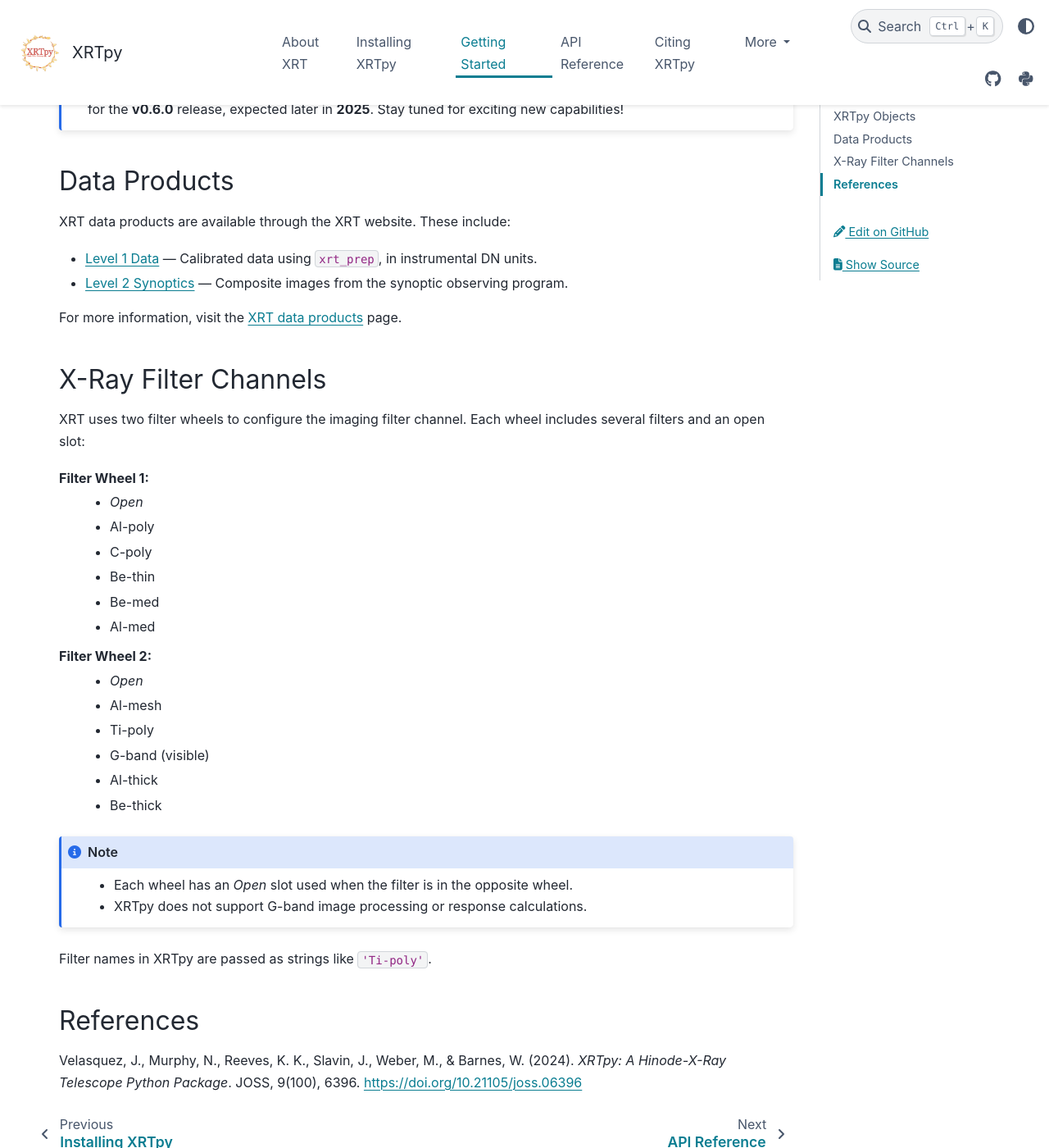
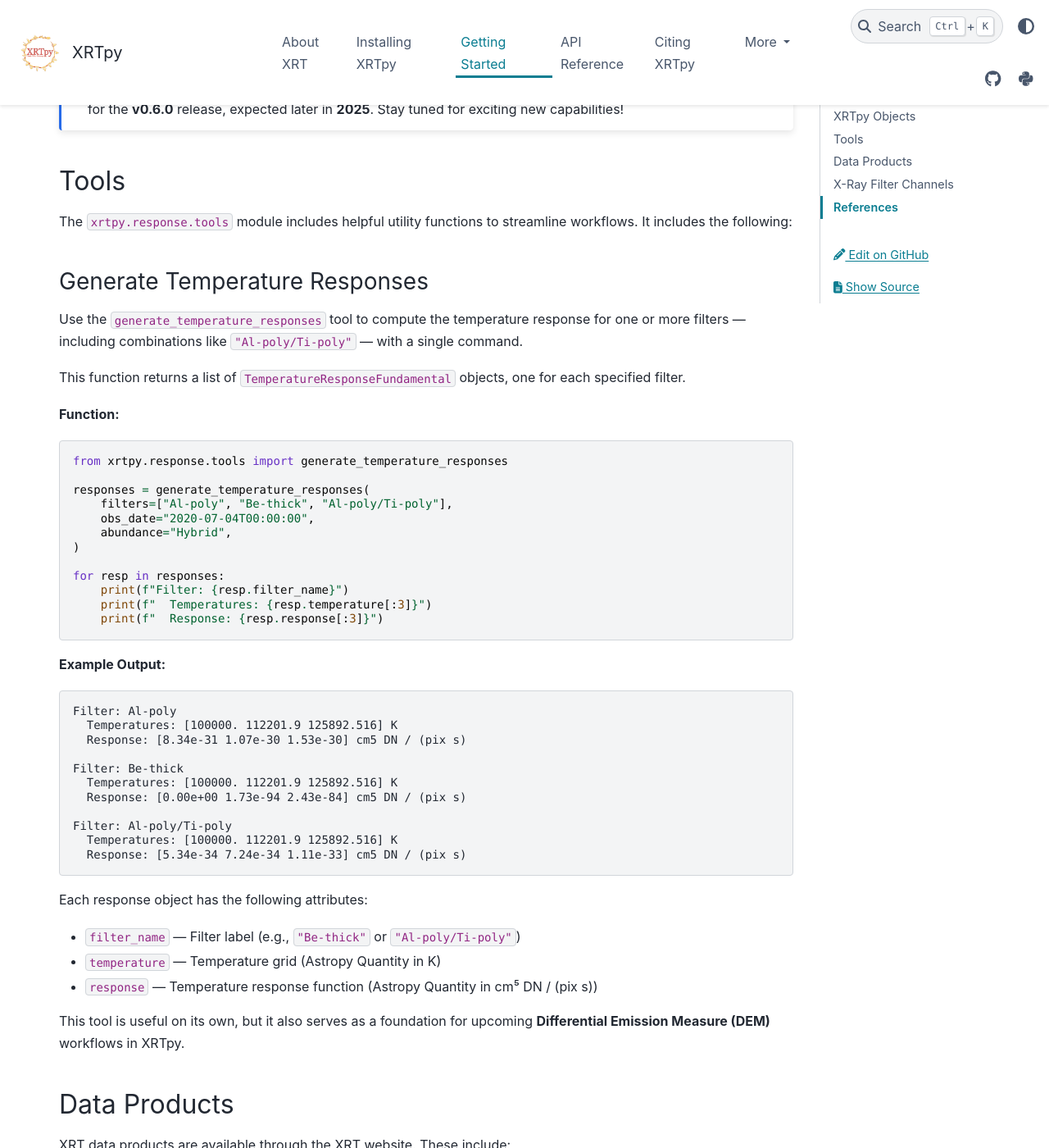
Before and after one commit to HinodeXRT/xrtpy, a Sphinx documentation site: the page built from docs/getting_started.rst, in a window 1280 px wide and 1400 px high, scrolled down 2096 px. Shown: the whole window at 82% size. Built offline with Sphinx 7.4.7 and the PyData theme 0.15.4, drawn with Linux system fonts in a browser that asks for light colours; pages that are not in the unit, such as notebooks, are missing from menus; the version number could not be read and is left out; cross-references to code outside the pages are shown as plain code; some of the changed text lies outside the part shown.

Commit message:
Add documentation for generate_temperature_responses tool in Getting Started guide (#362)
* Updating info on latest tool

* Ruff text edit method

* [pre-commit.ci] auto fixes from pre-commit.com hooks

for more information, see https://pre-commit.ci

* Final minor updates to text

---------

Co-authored-by: joyvelasquez <joy.velasquez@cfa.harvard>
Co-authored-by: pre-commit-ci[bot] <66853113+pre-commit-ci[bot]@users.noreply.github.com>

````diff
--- a/docs/getting_started.rst
+++ b/docs/getting_started.rst
@@ -45,7 +45,7 @@
 Deriving Temperature and Emission Measure
 -----------------------------------------
 
-The ``temperature_from_filter_ratio``` function allows you to derive plasma temperature and emission measure from a pair of XRT images using the filter-ratio method. This mirrors the logic in the SolarSoft IDL routine of the same name. A usage example is available in the Examples section.
+The ``temperature_from_filter_ratio`` function allows you to derive plasma temperature and emission measure from a pair of XRT images using the filter-ratio method. This mirrors the logic in the SolarSoft IDL routine of the same name. A usage example is available in the Examples section.
 
 Image Deconvolution with the PSF
 --------------------------------
@@ -80,6 +80,62 @@
 .. note::
    In the future, XRTpy may support additional emission model libraries beyond CHIANTI.
    This feature is planned for the **v0.6.0** release, expected later in **2025**. Stay tuned for exciting new capabilities!
+
+
+Tools
+*****
+
+The ``xrtpy.response.tools`` module includes helpful utility functions to streamline workflows. It includes the following:
+
+Generate Temperature Responses
+------------------------------
+
+Use the ``generate_temperature_responses`` tool to compute the temperature response for one or more filters — including combinations like ``"Al-poly/Ti-poly"`` — with a single command.
+
+This function returns a list of ``TemperatureResponseFundamental`` objects, one for each specified filter.
+
+**Function:**
+
+.. code-block:: python
+
+   from xrtpy.response.tools import generate_temperature_responses
+
+   responses = generate_temperature_responses(
+       filters=["Al-poly", "Be-thick", "Al-poly/Ti-poly"],
+       obs_date="2020-07-04T00:00:00",
+       abundance="Hybrid",
+   )
+
+   for resp in responses:
+       print(f"Filter: {resp.filter_name}")
+       print(f"  Temperatures: {resp.temperature[:3]}")
+       print(f"  Response: {resp.response[:3]}")
+
+
+**Example Output:**
+
+.. code-block:: text
+
+   Filter: Al-poly
+     Temperatures: [100000. 112201.9 125892.516] K
+     Response: [8.34e-31 1.07e-30 1.53e-30] cm5 DN / (pix s)
+
+   Filter: Be-thick
+     Temperatures: [100000. 112201.9 125892.516] K
+     Response: [0.00e+00 1.73e-94 2.43e-84] cm5 DN / (pix s)
+
+   Filter: Al-poly/Ti-poly
+     Temperatures: [100000. 112201.9 125892.516] K
+     Response: [5.34e-34 7.24e-34 1.11e-33] cm5 DN / (pix s)
+
+Each response object has the following attributes:
+
+- ``filter_name`` — Filter label (e.g., ``"Be-thick"`` or ``"Al-poly/Ti-poly"``)
+- ``temperature`` — Temperature grid (Astropy Quantity in K)
+- ``response`` — Temperature response function (Astropy Quantity in cm⁵ DN / (pix s))
+
+This tool is useful on its own, but it also serves as a foundation for upcoming **Differential Emission Measure (DEM)** workflows in XRTpy.
+
 
 Data Products
 *************
````
